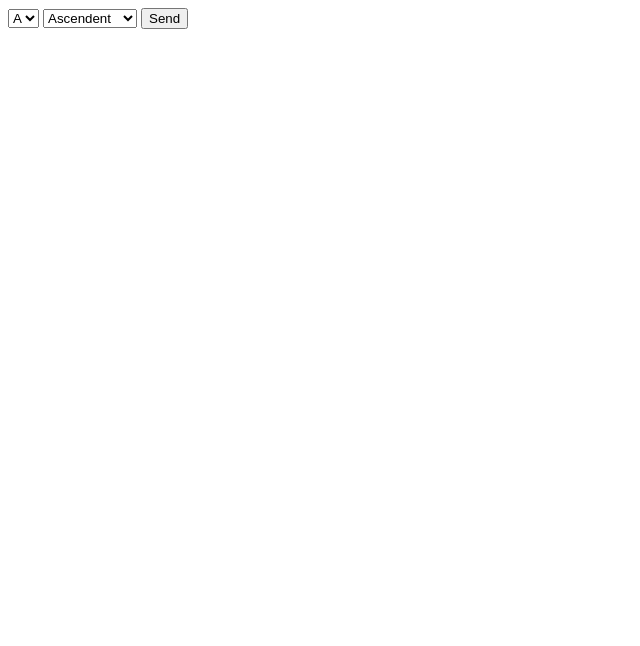
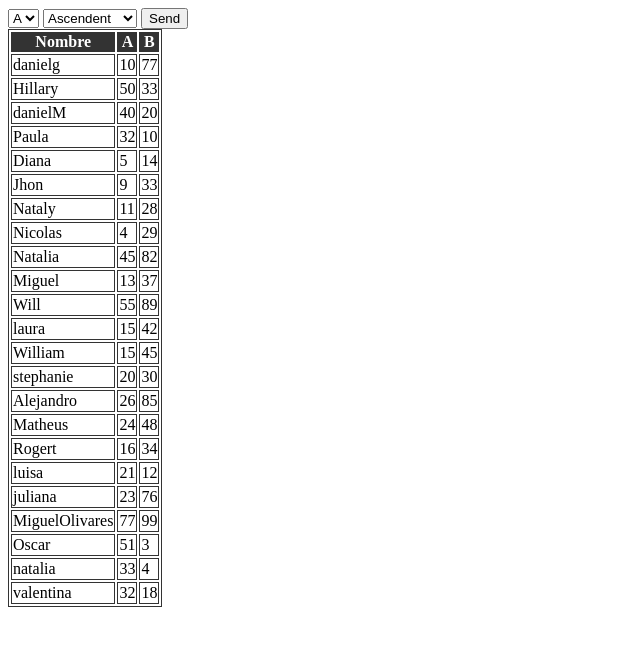
Before and after one commit to Daniel1martinez2/Sprint1_vanilla_way, a plain HTML site: page index.html in a window 1280 px wide. Shown: the whole page, without its empty margins (0-640 px from the left). Drawn offline with Linux system fonts and the light colour scheme.

Commit message:
added UI
Signed-off-by: Daniel1martinez2 <daniel.martinezvillegas2001@gmail.com>

```diff
--- a/index.html
+++ b/index.html
@@ -5,6 +5,7 @@
   <meta http-equiv="X-UA-Compatible" content="IE=edge">
   <meta name="viewport" content="width=device-width, initial-scale=1.0">
   <title>Document</title>
+  <link rel="stylesheet" href="./styles/main.css">
 </head>
 <body>
   <form class="form">
@@ -18,6 +19,7 @@
     </select>
     <button name="submit" class="btn">Send</button>
   </form>
+  <div class="table-container"></div>
   <script type="module" src="./js/main.js"></script>
 </body>
 </html>
--- a/js/main.js
+++ b/js/main.js
@@ -2,22 +2,32 @@
 import { sortingHandler } from './modules/sort.js';
 import { fetchCSV } from './modules/fetchCSV.js';
 import { csvParser } from './modules/csvParser.js';
-import { submit, column, order } from './modules/selectors.js';
+import { submit, column, order, container } from './modules/selectors.js';
+import { createTableUi } from './modules/UI/table.js';
 //USE
-const dataConverted = fetchCSV('../data/sp.csv').then(csvParser);
+const getDataConverted = async () => {
+  const fetchData = await fetchCSV('../data/sp.csv');
+  const convertedData = await csvParser( fetchData)
+  return { parseData: convertedData.parsedData, headers: convertedData.headers };
+};
+const converted = await getDataConverted();
+const convertedData = await converted.parseData;
+const dataHeaders = await converted.headers;
+//init data
+createTableUi(dataHeaders, convertedData, container);
 //Events
 submit.addEventListener('click', (event) => {
   event.preventDefault();
   console.clear();
   const ascendent = order.value === '1' ? true : false;
   const handlingData = async () => {
-    const converted = await dataConverted;
     const test = sortingHandler({
-      data: converted,
+      data: convertedData,
       ascendent: ascendent,
       column: column.value
     });
-    console.table(test);
+    // console.table(test);
+    createTableUi(dataHeaders, convertedData, container);
   };
   handlingData();
 });
--- /dev/null
+++ b/js/modules/UI/table.js
@@ -0,0 +1,32 @@
+const createHeaders = (value) => {
+  const header = document.createElement('th');
+  header.innerText = value;
+  return header;
+};
+const createBodyItems = (element) => {
+  const currentTr = document.createElement('tr');
+  for (let key in element) {
+    const row = document.createElement('td');
+    row.innerText = element[key];
+    currentTr.appendChild(row);
+  }
+  return currentTr;
+};
+export const createTableUi = (headers, dataArray, container) => {
+  const table = document.createElement('table');
+  container.innerHTML= '';
+  table.innerHTML = `
+    <thead>
+    <tr class="headers"></tr>
+    </thead>
+    <tbody>
+    </tbody>
+  `;
+  // Select tr elem
+  const trHead = table.querySelector('.headers');
+  const tbody = table.querySelector('tbody');
+  // Append the headers inside the array
+  headers.forEach(header => trHead.appendChild(createHeaders(header)));
+  dataArray.forEach( elem => tbody.appendChild(createBodyItems(elem)));
+  container.appendChild(table);
+};
--- a/js/modules/csvParser.js
+++ b/js/modules/csvParser.js
@@ -13,5 +13,6 @@ export const csvParser = async (data) => {
     headers.forEach((i, index) => current[i] = data[index])
     return current;
   })
-  return obj_data;
+  // return obj_data;
+  return {parsedData: obj_data, headers: headers};
 };
--- a/js/modules/selectors.js
+++ b/js/modules/selectors.js
@@ -3,3 +3,4 @@ export const form = document.querySelector('.form');
 export const submit = form.submit;
 export const column = form.column;
 export const order = form.order;
+export const container = document.querySelector('.table-container');
--- /dev/null
+++ b/styles/main.css
@@ -0,0 +1,10 @@
+table,
+td {
+    border: 1px solid #333;
+}
+
+thead,
+tfoot {
+    background-color: #333;
+    color: #fff;
+}
```
